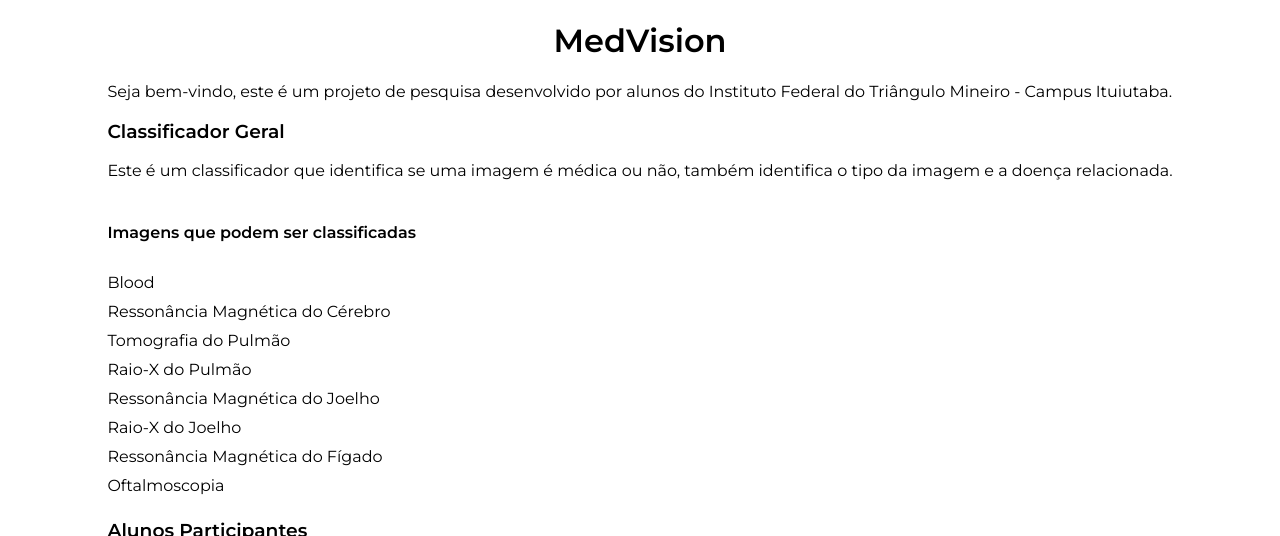
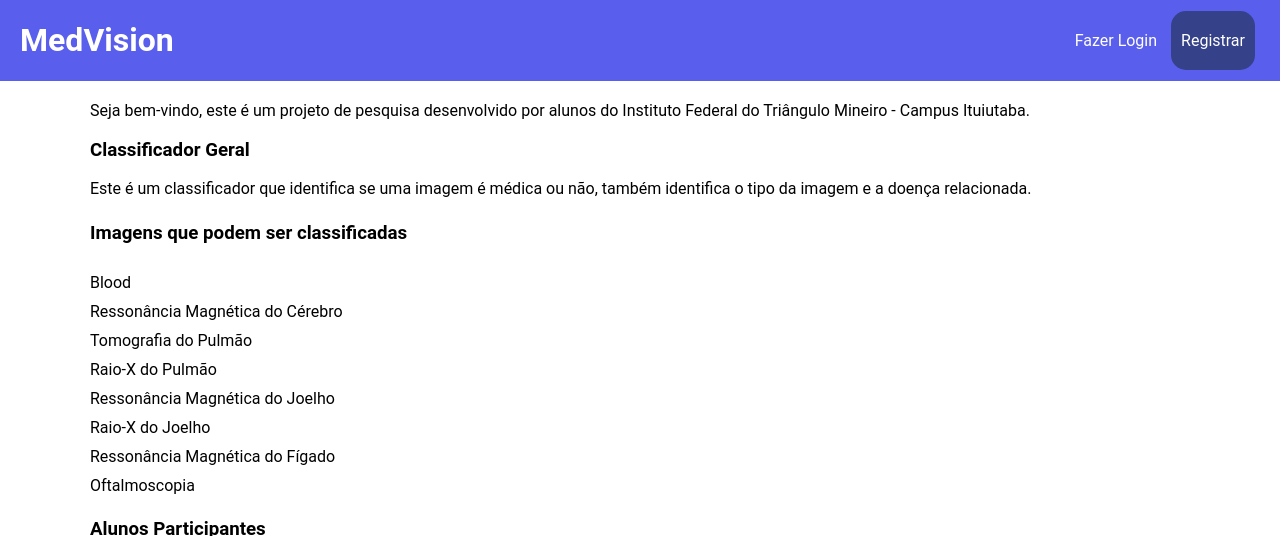
Before and after one commit to mathiww/MedVision, a Flask app: page / in a window 1280 px wide. Shown: the top 536 px of the page. Run offline with Flask 3, Linux system fonts and the light colour scheme; some libraries are stand-ins or nearby versions.

Commit message:
Alteração Página Inicial

```diff
--- a/app/static/css/dashboard.css
+++ b/app/static/css/dashboard.css
@@ -1,4 +1,8 @@
 @import url('https://fonts.googleapis.com/css2?family=Montserrat:wght@100;200;300;400;500;600&family=Roboto:wght@100;300;400;500;700&display=swap');
+
+body {
+    flex-direction: row;
+}
 
 :root {
     --lighter-grey: rgb(228, 228, 228);
--- a/app/static/css/main.css
+++ b/app/static/css/main.css
@@ -1,50 +1,59 @@
+* {
+    padding: 0;
+    box-sizing: border-box;
+}
+
+html {
+    font-family: 'Montserrat', 'Roboto', Arial, Helvetica, sans-serif;
+}
+
+h1, .class-name {
+    text-align: center;
+}
+
 body {
     display: flex;
-    flex-direction: row;
+    flex-direction: column;
     justify-content: flex-start;
+    align-items: center;
     margin: 0;
+    max-width: 100vw;
+    overflow-x: hidden;
 }
 
-.lateralMenu {
+header {
     display: flex;
-    padding: 40px 10px 30px 15px;
-    background-color: #595EEC;
-    flex-direction: column;
+    flex-direction: row;
     justify-content: space-between;
     align-items: center;
-    align-self: center;
-    height: 100vh;
-    top: 0;
-    position: fixed;
-    border-radius: 0 20px 20px 0;
+    width: 100vw;
+    padding: 0 20px;
+    padding-right: 25px;
+    margin-bottom: 20px;
+    background-color: #595EEC;
+    color: white;
 }
 
+.opcoes a:hover {
+    text-decoration: underline;
+}
+
+.opcoes a {
+    color: white;
+}
 a {
     text-decoration: none;
     color: black;
 }
 
-.menuPrincipal {
-    display: flex;
-    flex-direction: column;
-}
-
-.menuPrincipal a {
-    padding: 10px;
-    margin: 10px;
-}
-
-.menuPrincipal i {
-    font-size: 1.5rem;
-}
-
-.menuItem.active {
-    background-color: #354188;
-    border-radius: 10px;
+main {
+    margin: 0 20px;
+    user-select: none;
 }
 
 #listaDoencas {
     list-style: none;
+    margin: 0;
 }
 
 #listaDoencas li {
@@ -62,6 +71,44 @@
     flex-direction: column;
     justify-content: center;
     width: 200px;
+    height: 250px;
     margin: 10px;
     text-align: center;
+    border: 1px solid #354188;
+    border-radius: 10px;
+    padding-bottom: 10px;
 }
+
+.cardPart img {
+    margin-bottom: 10px;
+    border-radius: 10px 10px 0 0;
+    height: 100%;
+}
+
+#registrarPage {
+    background-color: #354188;
+    padding: 20px 10px;
+    border-radius: 15px;
+    margin-left: 10px;
+}
+
+#topo {
+    display: none;
+    position: fixed;
+    bottom: 20px;
+    right: 30px;
+    z-index: 99;
+    border: none;
+    outline: none;
+    background-color: #595EEC;
+    color: white;
+    cursor: pointer;
+    padding: 15px;
+    border-radius: 10px 0px 10px 0px;
+    font-size: 16px;
+    transition: background-color 300ms linear;
+}
+
+#topo:hover {
+    background-color: #354188;
+}
--- a/app/templates/Dashboard.html
+++ b/app/templates/Dashboard.html
@@ -20,7 +20,6 @@
 <body>
     <div class="lateralMenu">
         <div class="menuPrincipal">
-            <a href="/" class="menuItem"><i class="bi bi-house-door-fill"></i></a>
             <a href="/dashboard" class="menuItem active"><i class="bi bi-search"></i></a>
         </div>
         <a href="/logout"><img id="imagemLogout" src="../static/icons/saida.svg" alt="Logout"></a>
@@ -59,7 +58,6 @@
 
 
         <h1>MedVision</h1>
-
 
         <form id="file-form" method="POST" enctype="multipart/form-data">
             {{ form.hidden_tag() }}
--- a/app/templates/PaginaInicial.html
+++ b/app/templates/PaginaInicial.html
@@ -4,7 +4,6 @@
     <meta charset="UTF-8">
     <meta http-equiv="X-UA-Compatible" content="IE=edge">
     <meta name="viewport" content="width=device-width, initial-scale=1.0">
-    <link rel="stylesheet" href="{{url_for('static', filename='css/dashboard.css')}}">
     <link rel="apple-touch-icon" sizes="180x180" href="{{url_for('static', filename='icons/favicon/apple-touch-icon.png')}}">
     <link rel="icon" type="image/png" sizes="32x32" href="{{url_for('static', filename='icons/favicon/favicon-32x32.png')}}">
     <link rel="icon" type="image/png" sizes="16x16" href="{{url_for('static', filename='icons/favicon/favicon-16x16.png')}}">
@@ -17,14 +16,20 @@
     <title>Dashboard</title>
 </head>
 <body>
+    <header>
+        <h1>MedVision</h1>
+        <div class="opcoes">
+            <a href="/login">Fazer Login</a>
+            <a href="/register" id="registrarPage">Registrar</a>
+        </div>
+    </header>
     <main id="main-content">
-        <h1>MedVision</h1>
         <span>Seja bem-vindo, este é um projeto de pesquisa desenvolvido por alunos do
             Instituto Federal do Triângulo Mineiro - Campus Ituiutaba.</span>
         <h3>Classificador Geral</h3>
         <span>Este é um classificador que identifica se uma imagem é médica ou não, também identifica o tipo da imagem e a doença relacionada.</span>
         <ul id="listaDoencas">
-            <li><h4>Imagens que podem ser classificadas</h4></li>
+            <li><h3>Imagens que podem ser classificadas</h3></li>
             <li>Blood</li>
             <li>Ressonância Magnética do Cérebro</li>
             <li>Tomografia do Pulmão</li>
@@ -42,11 +47,39 @@
                 <span>Bruno Gomes</span>
             </li>
             <li class="cardPart">
-                <img src="../static/images/participantes/bruno_gomes.jpg" alt="Imagem do Aluno Bruno Gomes" class="imagemAluno">
-                <span>Bruno Gomes</span>
+                <img src="../static/images/participantes/.jpg" alt="Imagem do Aluno João Pedro Araújo" class="imagemAluno">
+                <span>João Pedro Araújo</span>
+            </li>
+            <li class="cardPart">
+                <img src="../static/images/participantes/.jpg" alt="Imagem do Aluno Matheus" class="imagemAluno">
+                <span>Matheus</span>
+            </li>
+            <li class="cardPart">
+                <img src="../static/images/participantes/.jpg" alt="Imagem do Aluno Pedro" class="imagemAluno">
+                <span>Pedro</span>
+            </li>
+            <li class="cardPart">
+                <img src="../static/images/participantes/.jpg" alt="Imagem do Aluno Gabriel" class="imagemAluno">
+                <span>Gabriel</span>
             </li>
         </ul>
+    </main>
+    <button onclick="topFunction()" id="topo" title="Go to top">Voltar ao topo ⇮</button>
+    <script>
+        mybutton = document.getElementById("topo");
+        window.onscroll = function() {scrollFunction()};
 
-    </main>
+        function scrollFunction() {
+            if (document.body.scrollTop > 30 || document.documentElement.scrollTop > 30) {
+                mybutton.style.display = "block";
+            } else {
+                mybutton.style.display = "none";
+            }
+        }
+        function topFunction() {
+            document.body.scrollTop = 0;
+            document.documentElement.scrollTop = 0;
+        }
+    </script>
 </body>
 </html>
```
Also changed, not shown: other parts of app/static/css/dashboard.css (+33 -0 lines).
